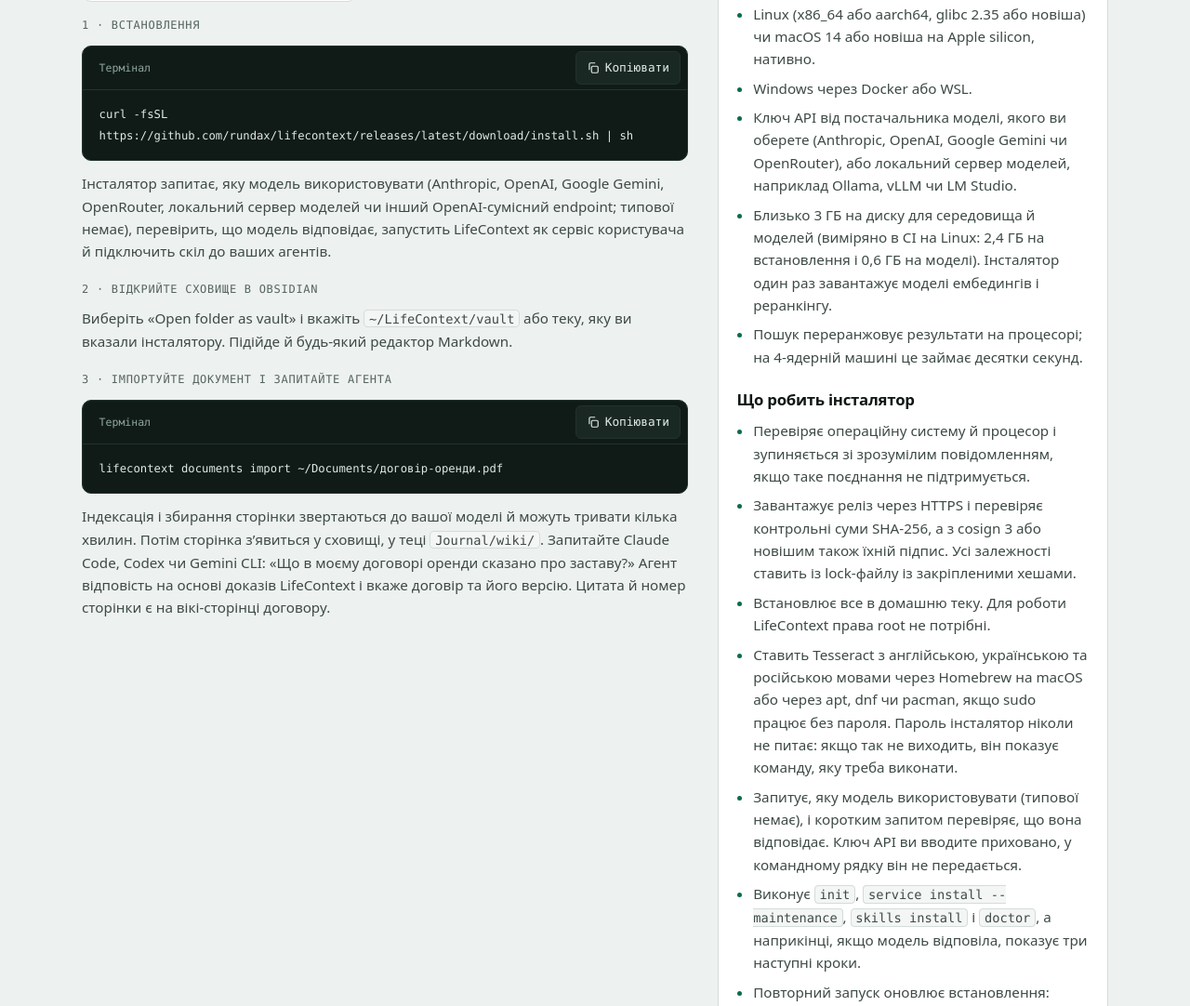
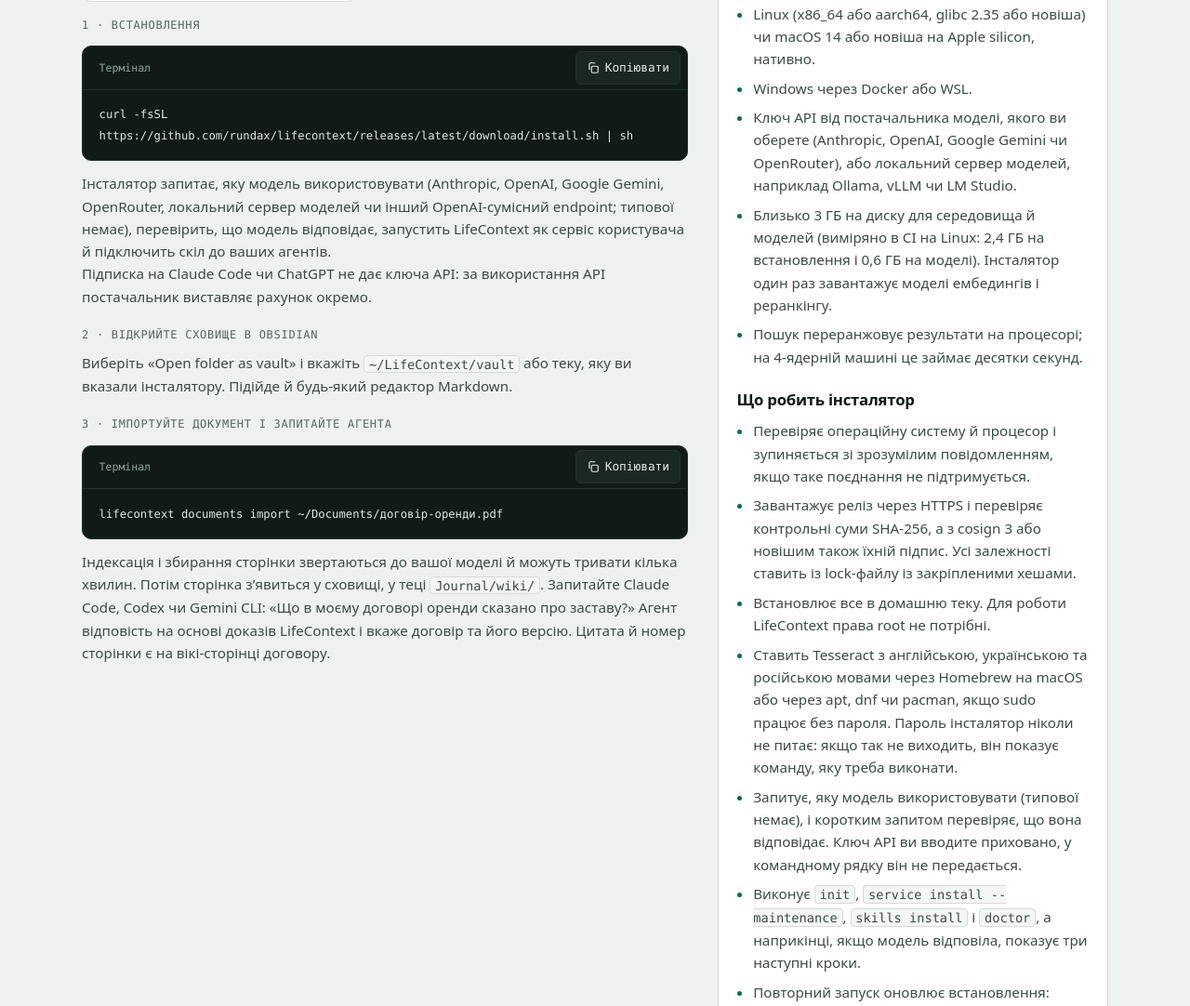
Before and after one commit to rundax/lifecontext, a plain HTML site: page site/uk/index.html in a window 1280 px wide. Shown: the part 5620-6702 px from the top of the page at 93% size. Drawn offline with Linux system fonts and the light colour scheme.

Commit message:
Site: a Claude Code or ChatGPT subscription is not an API key

```diff
--- a/site/uk/index.html
+++ b/site/uk/index.html
@@ -462,6 +462,7 @@
             <pre class="wrap-lines" tabindex="0"><code id="code-sh">curl -fsSL https://github.com/rundax/lifecontext/releases/latest/download/install.sh | sh</code></pre>
           </div>
           <p>Інсталятор запитає, яку модель використовувати (Anthropic, OpenAI, Google Gemini, OpenRouter, локальний сервер моделей чи інший OpenAI-сумісний endpoint; типової немає), перевірить, що модель відповідає, запустить LifeContext як сервіс користувача й підключить скіл до ваших агентів.</p>
+          <p>Підписка на Claude Code чи ChatGPT не дає ключа API: за використання API постачальник виставляє рахунок окремо.</p>
           <p class="step-label">2 · Відкрийте сховище в Obsidian</p>
           <p>Виберіть «Open folder as vault» і вкажіть <code>~/LifeContext/vault</code> або теку, яку ви вказали інсталятору. Підійде й будь-який редактор Markdown.</p>
           <p class="step-label">3 · Імпортуйте документ і запитайте агента</p>
```
Also changed, not shown: site/index.html (+1 -0 lines).
